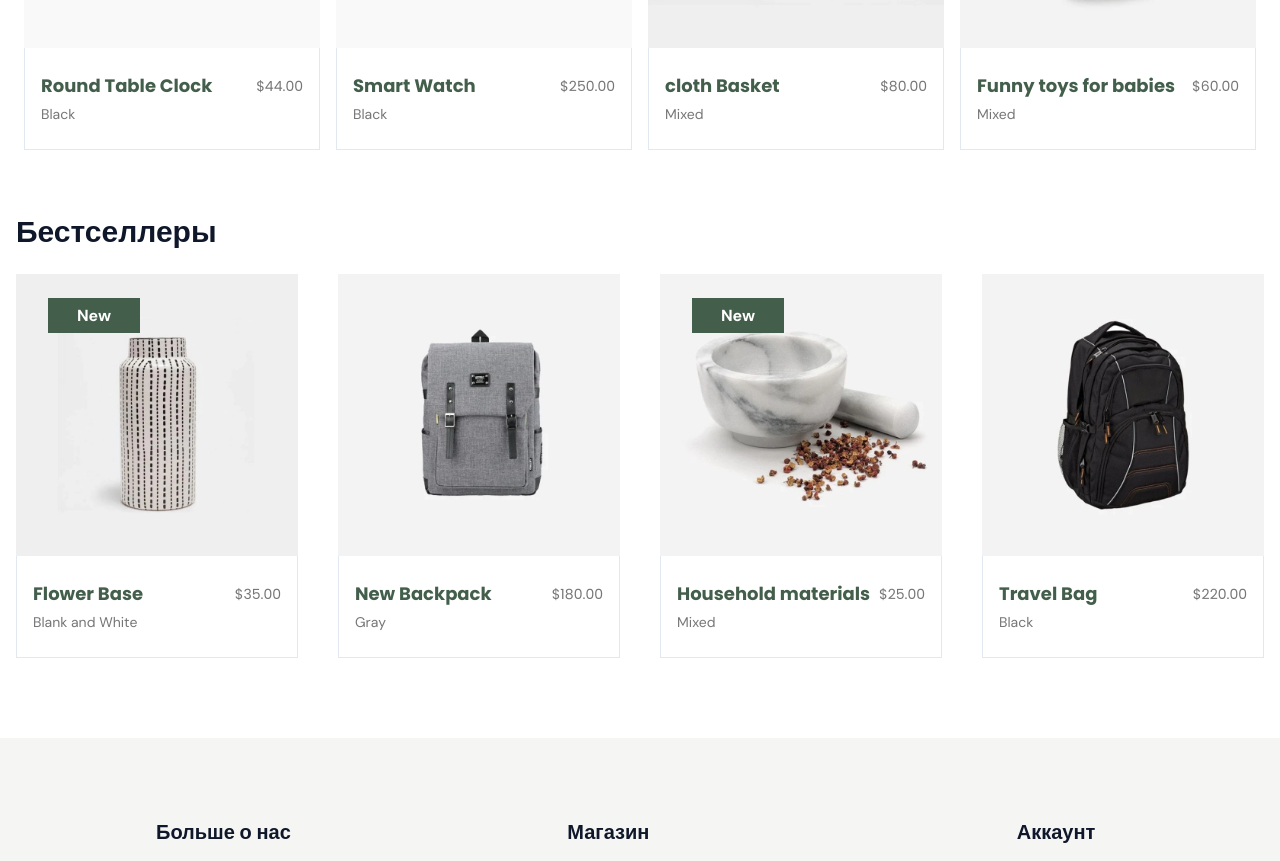
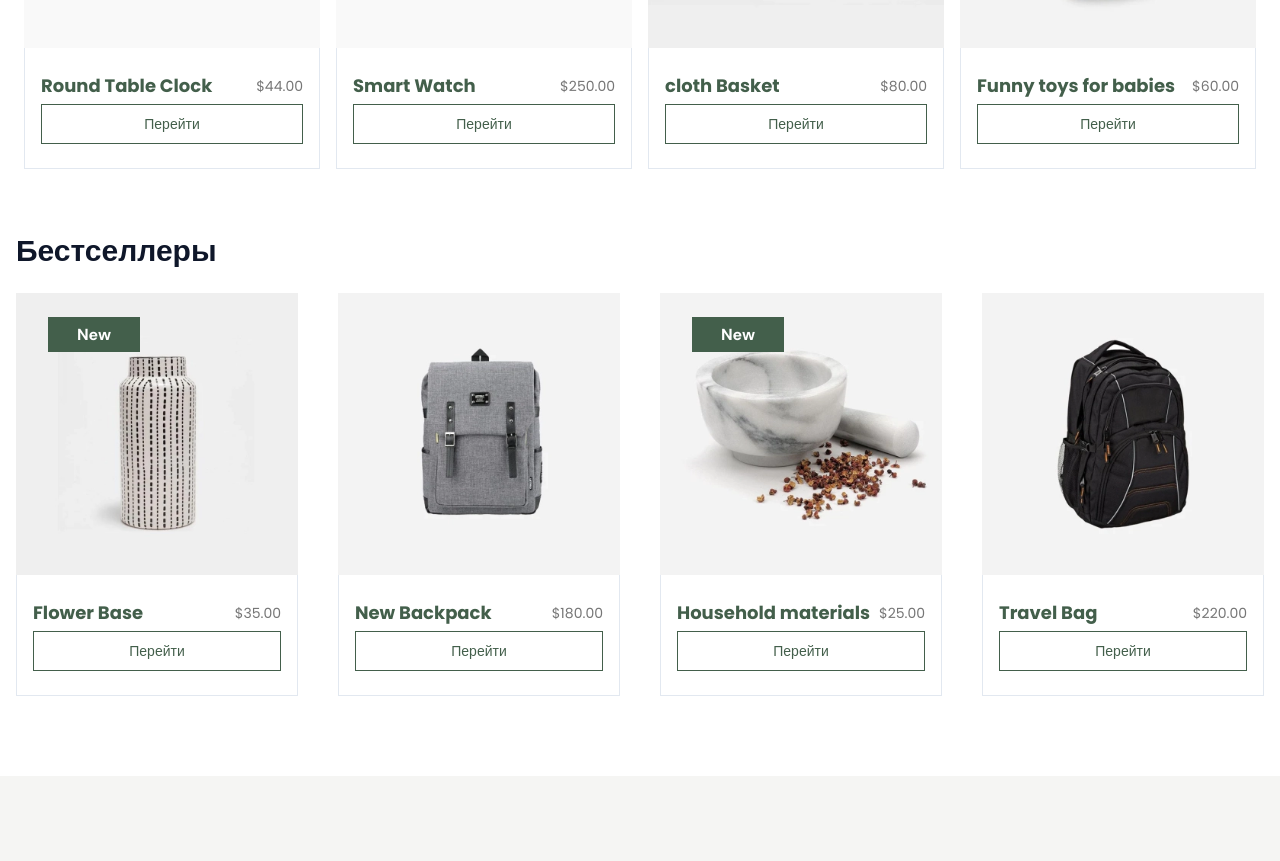
Before and after one commit to jakhongirav/najm, a React (Create React App) app: page / in a window 1280 px wide. Shown: the part 1489-2350 px from the top of the page. Built offline with nearby package versions, Linux system fonts and the light colour scheme; no server answers.

Commit message:
products card ready

```diff
--- a/package.json
+++ b/package.json
@@ -5,6 +5,7 @@
   "dependencies": {
     "@hookform/resolvers": "^3.9.0",
     "@radix-ui/react-icons": "^1.3.0",
+    "@radix-ui/react-slot": "^1.1.0",
     "@reduxjs/toolkit": "^1.9.7",
     "@tanstack/react-query": "^5.56.2",
     "@testing-library/jest-dom": "^5.16.5",
--- a/src/components/home/Products/Product.js
+++ b/src/components/home/Products/Product.js
@@ -4,9 +4,10 @@
 import { MdOutlineLabelImportant } from "react-icons/md";
 import Image from "../../designLayouts/Image";
 import Badge from "./Badge";
-import { useNavigate } from "react-router-dom";
+import { Link, useNavigate } from "react-router-dom";
 import { useDispatch } from "react-redux";
 import { addToCart } from "../../../redux/orebiSlice";
+import { buttonVariants } from "../../ui/button";
 
 const Product = (props) => {
   const dispatch = useDispatch();
@@ -85,8 +86,13 @@
           </h2>
           <p className="text-[#767676] text-[14px]">${props.price}</p>
         </div>
-        <div>
-          <p className="text-[#767676] text-[14px]">{props.color}</p>
+        <div className="w-full">
+          <button
+            onClick={handleProductDetails}
+            className={`${buttonVariants({ variant: "outline", size: "default" })} text-primeColor rounded-none w-full`}
+          >
+            Перейти
+          </button>
         </div>
       </div>
     </div>
--- /dev/null
+++ b/src/components/ui/button.jsx
@@ -0,0 +1,50 @@
+import * as React from "react";
+import { Slot } from "@radix-ui/react-slot";
+import { cva } from "class-variance-authority";
+
+import { cn } from "../../lib/utils";
+
+const buttonVariants = cva(
+  "inline-flex items-center justify-center whitespace-nowrap rounded-[50px] text-sm font-medium ring-offset-background transition-colors focus-visible:outline-none focus-visible:ring-2 focus-visible:ring-ring focus-visible:ring-offset-2 disabled:pointer-events-none disabled:opacity-50",
+  {
+    variants: {
+      variant: {
+        default: "bg-primary text-primary-foreground hover:bg-primeColor",
+        destructive:
+          "bg-destructive text-destructive-foreground hover:bg-destructive/90",
+        outline:
+          "border border-primeColor text-primeColor font-bold bg-background hover:bg-primeColor hover:text-white hover:border-secondary transition-all delay-75 ease-in",
+        secondary:
+          "bg-secondary text-secondary-foreground hover:bg-secondary/80",
+        ghost: "hover:bg-accent hover:text-accent-foreground",
+        link: "text-primeColor underline-offset-4 hover:underline",
+      },
+      size: {
+        default: "h-10 px-4 py-2",
+        sm: "h-9 rounded-md px-3",
+        lg: "h-11 rounded-md px-8",
+        icon: "h-10 w-10",
+      },
+    },
+    defaultVariants: {
+      variant: "default",
+      size: "default",
+    },
+  }
+);
+
+const Button = React.forwardRef(
+  ({ className, variant, size, asChild = false, ...props }, ref) => {
+    const Comp = asChild ? Slot : "button";
+    return (
+      <Comp
+        className={cn(buttonVariants({ variant, size, className }))}
+        ref={ref}
+        {...props}
+      />
+    );
+  }
+);
+Button.displayName = "Button";
+
+export { Button, buttonVariants };
```
Also changed, not shown: 1 other file (tests, documents, lock files or other folders).
